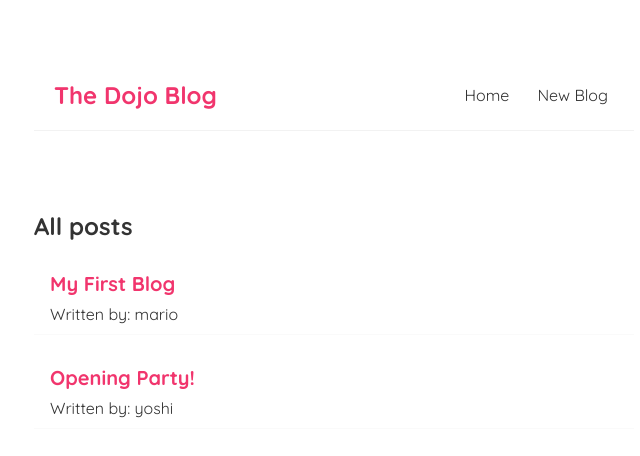
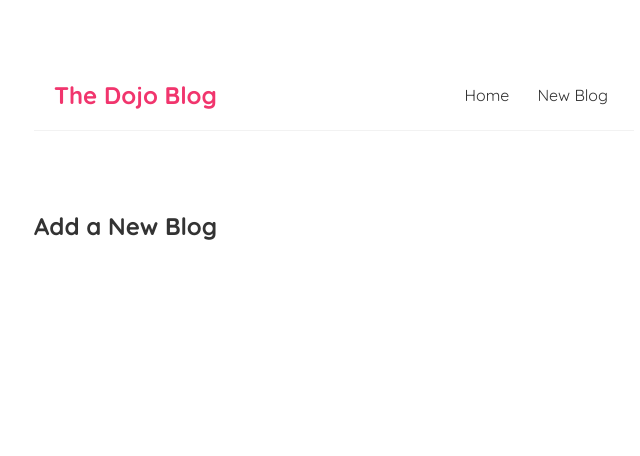
Before and after one commit to lukasz-klekner/blog_react, a React (Create React App) app: page /create in a window 1280 px wide. Shown: the top 456 px of the page, without its empty margins (306-946 px from the left). Built offline with nearby package versions, Linux system fonts and the light colour scheme; data requests are answered from the project's data file.

Commit message:
sets up react router

```diff
--- a/package.json
+++ b/package.json
@@ -8,6 +8,7 @@
     "@testing-library/user-event": "^12.1.10",
     "react": "^17.0.2",
     "react-dom": "^17.0.2",
+    "react-router-dom": "^5.3.0",
     "react-scripts": "4.0.3",
     "web-vitals": "^1.0.1"
   },
--- a/src/App.js
+++ b/src/App.js
@@ -1,14 +1,25 @@
 import Navbar from './components/Navbar'
 import Home from './pages/Home'
+import { BrowserRouter as Router, Route, Switch } from 'react-router-dom'
+import Create from './pages/Create'
 
 function App() {
   return (
-    <div className='App'>
-      <Navbar />
-      <div className='content'>
-        <Home />
+    <Router>
+      <div className='App'>
+        <Navbar />
+        <div className='content'>
+          <Switch>
+            <Route path='/' exact>
+              <Home />
+            </Route>
+            <Route path='/create'>
+              <Create />
+            </Route>
+          </Switch>
+        </div>
       </div>
-    </div>
+    </Router>
   )
 }
 
--- a/src/components/Navbar.js
+++ b/src/components/Navbar.js
@@ -1,3 +1,5 @@
+import { Link } from 'react-router-dom'
+
 const Navbar = () => {
   return (
     <div className='App'>
@@ -5,8 +7,8 @@ const Navbar = () => {
         <nav className='navbar'>
           <h1>The Dojo Blog</h1>
           <div className='links'>
-            <a href='/'>Home</a>
-            <a href='/create'>New Blog</a>
+            <Link to='/'>Home</Link>
+            <Link to='/create'>New Blog</Link>
           </div>
         </nav>
       </div>
--- /dev/null
+++ b/src/pages/Create.js
@@ -0,0 +1,9 @@
+const Create = () => {
+  return (
+    <div className='create'>
+      <h2>Add a New Blog</h2>
+    </div>
+  )
+}
+
+export default Create
```
Also changed, not shown: 1 other file (tests, documents, lock files or other folders).
